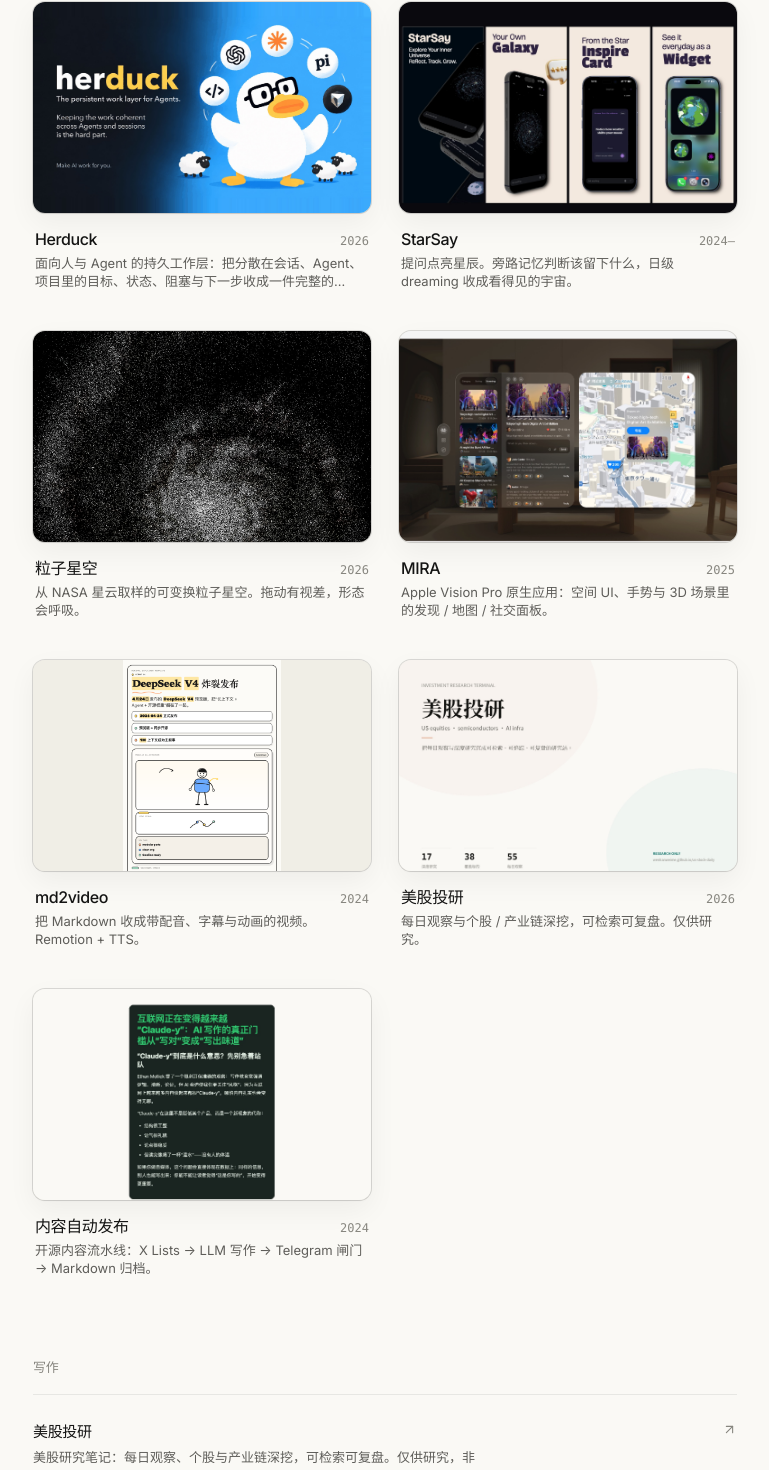
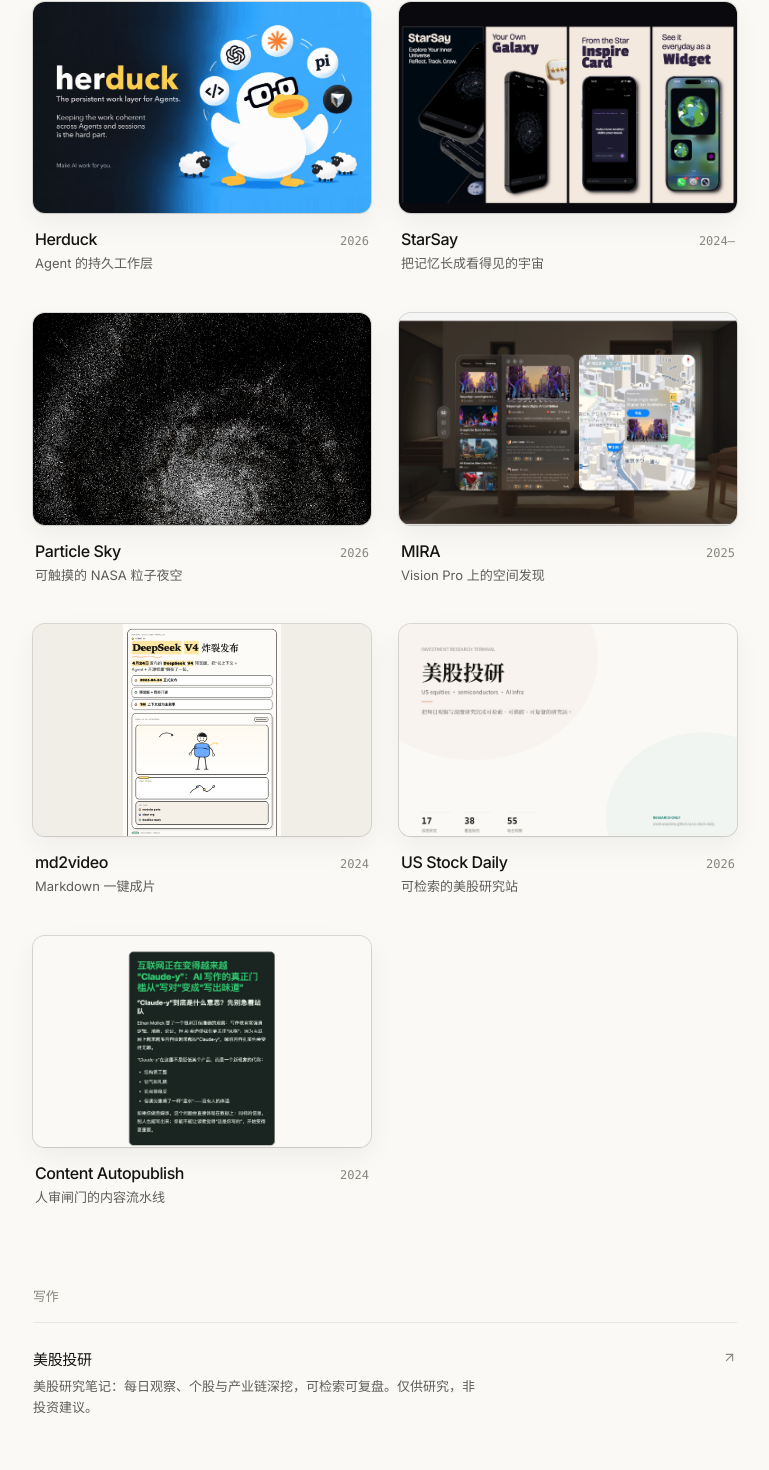
Before and after one commit to wenhanweime/portfolio, a React (Vite) app: page / in a window 1280 px wide. Shown: the part 403-1873 px from the top of the page, without its empty margins (255-1024 px from the left). Built offline with nearby package versions, Linux system fonts and the light colour scheme.

Commit message:
Update project card titles to English product names and short summaries
Homepage cards already prefer summary over description; fill summaries for
all projects and rename Particle Sky / US Stock Daily / Content Autopublish
consistently in zh+en. Bust Pages cache.

```diff
--- a/index.html
+++ b/index.html
@@ -1,7 +1,7 @@
 <!doctype html>
 <html lang="zh-CN">
   <head>
-    <!-- deploy-bust 2026-09-29h -->
+    <!-- deploy-bust 2026-09-29i -->
     <meta charset="UTF-8" />
     <link rel="icon" type="image/svg+xml" href="/favicon.svg" />
     <meta name="viewport" content="width=device-width, initial-scale=1.0" />
--- a/src/data/projects.ts
+++ b/src/data/projects.ts
@@ -38,6 +38,10 @@
       zh: "面向人与 Agent 的持久工作层：把分散在会话、Agent、项目里的目标、状态、阻塞与下一步收成一件完整的 Work，换 Agent 也能接着干。",
       en: "The persistent work layer for Agents — keep Goal, Status, Blocker, and Next Steps whole across sessions and tools, so work stays ready to continue.",
     },
+    summary: {
+      zh: "Agent 的持久工作层",
+      en: "The persistent work layer for Agents",
+    },
     techStack: ["Rust", "Zig", "TypeScript", "Node.js", "Terminal UI"],
     highlights: {
       zh: [
@@ -70,8 +74,8 @@
       en: "Your mind holds a whole universe. StarSay is not another chat box—the main loop keeps the feel light, while a side-path Memory agent every few turns decides what is worth keeping. Daily dreaming compacts fragments into self-knowledge; the Awareness Feed gathers thoughts and feelings; Stars turn insights into cards you can revisit. Memory stops being a black-box vector and becomes something you can see. Ask anything. A star is born. Carry your inner universe on the home screen.",
     },
     summary: {
-      zh: "提问点亮星辰。旁路记忆判断该留下什么，日级 dreaming 收成看得见的宇宙。",
-      en: "Ask anything, and a star is born. Side-path memory keeps what matters; daily dreaming grows a universe you can see.",
+      zh: "把记忆长成看得见的宇宙",
+      en: "Memory that grows into a visible universe",
     },
     techStack: [
       "React",
@@ -220,14 +224,14 @@
   },
   {
     id: "particle-morph",
-    name: { zh: "粒子星空", en: "Particle Sky" },
+    name: { zh: "Particle Sky", en: "Particle Sky" },
     description: {
       zh: "千万粒光点织成一片可触摸的夜空。从真实星云与星系取样布局，形态在呼吸间平滑切换；轻轻拖动，视差让星河微微侧倾。每周一帧 NASA 新图，星空又长出新的样子。",
       en: "A sky woven from countless points of light. Layouts sampled from real nebulae and galaxies morph softly into one another; a gentle drag tilts the river of stars with light parallax. Each week a new NASA image arrives, and the sky grows another face.",
     },
     summary: {
-      zh: "从 NASA 星云取样的可变换粒子星空。拖动有视差，形态会呼吸。",
-      en: "A transformable particle sky sampled from NASA nebulae. Drag for parallax; forms breathe into one another.",
+      zh: "可触摸的 NASA 粒子夜空",
+      en: "A touchable particle sky from NASA",
     },
     techStack: ["Vite", "TypeScript", "Three.js"],
     highlights: {
@@ -258,6 +262,10 @@
       zh: "Apple Vision Pro 原生应用：空间 UI、手势与 3D 场景里的发现 / 地图 / 社交面板。",
       en: "Native Vision Pro app — spatial UI, gesture, and 3D discovery / map / social panels.",
     },
+    summary: {
+      zh: "Vision Pro 上的空间发现",
+      en: "Spatial discovery on Vision Pro",
+    },
     techStack: ["Swift", "SwiftUI", "visionOS", "RealityKit"],
     highlights: {
       zh: [
@@ -286,6 +294,10 @@
       zh: "把 Markdown 收成带配音、字幕与动画的视频。Remotion + TTS。",
       en: "Turn Markdown into narrated, subtitled, animated video. Remotion + TTS.",
     },
+    summary: {
+      zh: "Markdown 一键成片",
+      en: "From Markdown to finished video",
+    },
     techStack: ["React", "Remotion", "TypeScript", "Edge TTS", "FFmpeg"],
     highlights: {
       zh: [
@@ -305,14 +317,14 @@
   },
   {
     id: "us-stock-daily",
-    name: { zh: "美股投研", en: "US Stock Daily" },
+    name: { zh: "US Stock Daily", en: "US Stock Daily" },
     description: {
       zh: "把美股投研沉淀成可检索、可追踪、可复盘的研究站。「每日观察」聚合讨论，「深度研究」沉淀个股与产业链。仅供研究，非投资建议。",
       en: "Searchable research site for US equities — daily digests plus deeper notes on names and supply chains. Research only; not advice.",
     },
     summary: {
-      zh: "每日观察与个股 / 产业链深挖，可检索可复盘。仅供研究。",
-      en: "Daily digests plus deeper notes on names and supply chains. Research only.",
+      zh: "可检索的美股研究站",
+      en: "A searchable US equities research desk",
     },
     techStack: ["Automation", "Research", "GitHub Pages"],
     highlights: {
@@ -334,10 +346,14 @@
   },
   {
     id: "autopublish",
-    name: { zh: "内容自动发布", en: "Content Automation" },
+    name: { zh: "Content Autopublish", en: "Content Autopublish" },
     description: {
       zh: "开源内容流水线：X Lists → LLM 写作 → Telegram 闸门 → Markdown 归档。",
       en: "Open-source pipeline: X Lists → LLM drafts → Telegram gate → Markdown archive.",
+    },
+    summary: {
+      zh: "人审闸门的内容流水线",
+      en: "A human-gated content pipeline",
     },
     techStack: ["Node.js", "Python", "Shell"],
     highlights: {
```
